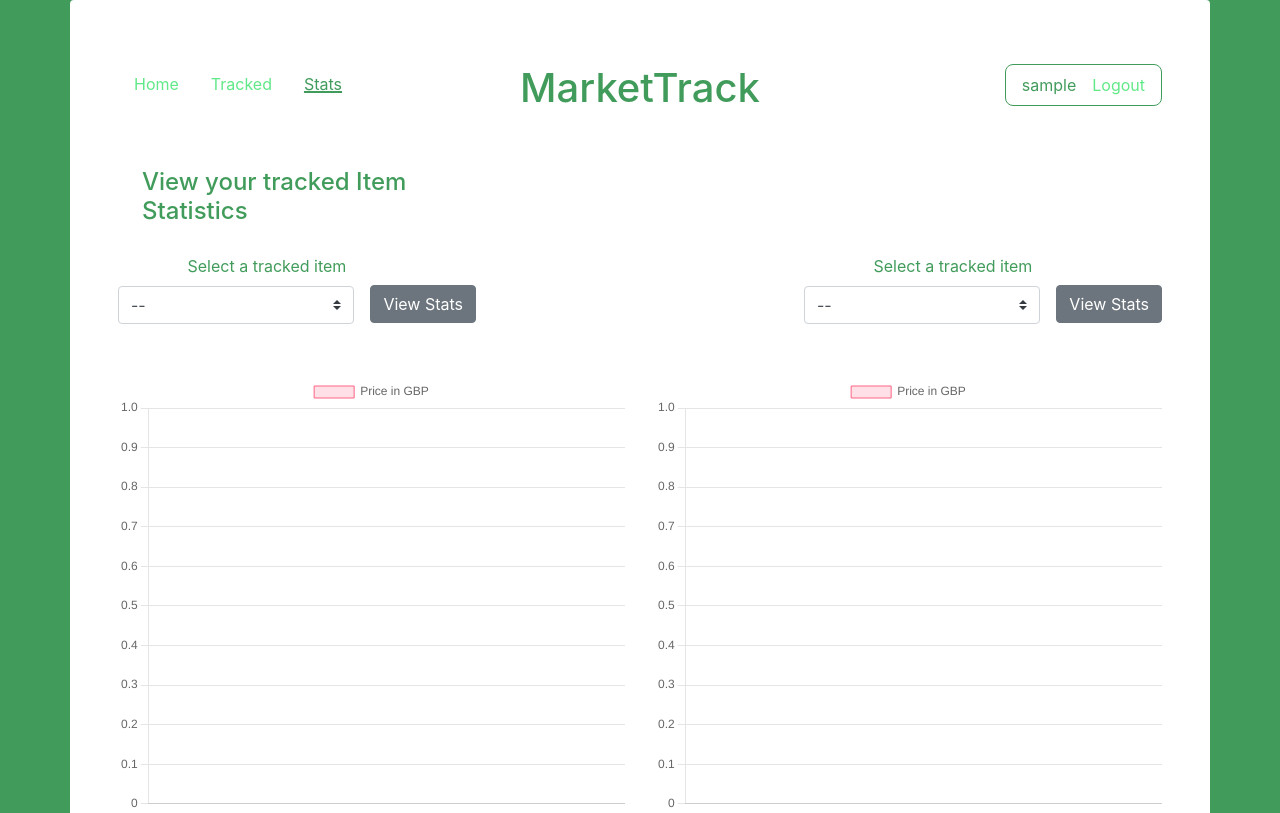
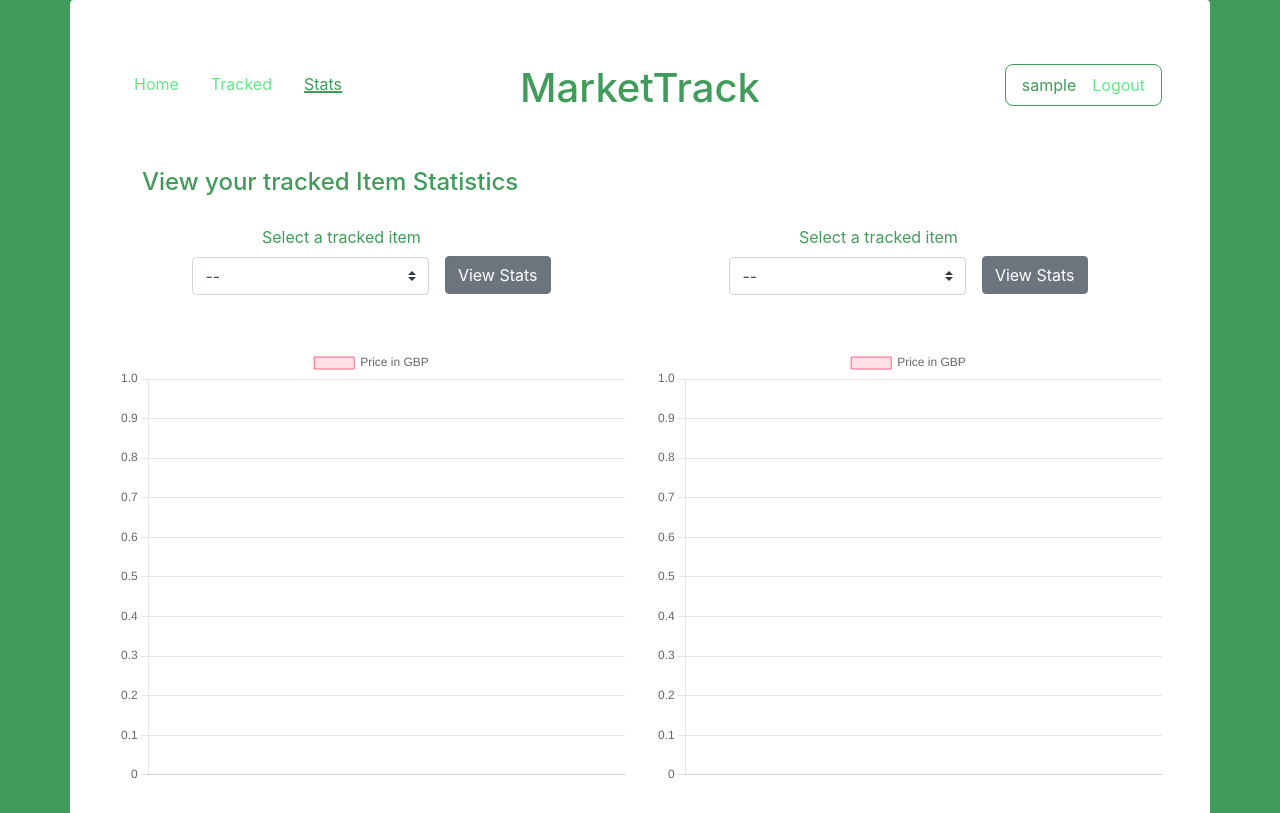
Before and after one commit to First-Derivative/MarketTrack, a Django app: page /stats in a window 1280 px wide. Shown: the top 813 px of the page. Run offline with Django 3.2, Linux system fonts and the light colour scheme; the visitor is signed in with stand-in values (Sample User, id 1); data that the repository does not hold is empty; some libraries are stand-ins or nearby versions.

Commit message:
minor changes

```diff
--- a/MarketTrack/Frontend/static/Frontend/styles/style.css
+++ b/MarketTrack/Frontend/static/Frontend/styles/style.css
@@ -244,13 +244,3 @@ label
 {
   height: 27rem;
 }
-/*
-canvas {
-  width: 50%;
-  height: 50%;
-  /* display: block; */
-}
-
-div.chart-container {
-  padding: 1px;
-} */
--- a/MarketTrack/Frontend/templates/Frontend/stats.html
+++ b/MarketTrack/Frontend/templates/Frontend/stats.html
@@ -13,7 +13,7 @@
 
 <div class="row" id="stats_info_display">
 
-  <div class="col-md-4 ml-4">
+  <div class="col-md ml-4">
     <h4 class="color_supp">View your tracked Item Statistics</h4>
   </div>
 
@@ -21,7 +21,7 @@
 
 <div class="row mt-3">
 
-  <div class="col-md-6 text-right">
+  <div class="col-md-6 d-flex justify-content-center text-right">
 
     <form class="d-flex" id="selectionForm_1">
       <div class="form-row align-items-center">
@@ -39,7 +39,7 @@
     </form>
   </div>
 
-  <div class="col-md-6 d-flex justify-content-end text-right">
+  <div class="col-md-6 d-flex justify-content-center text-right">
     <form class=" d-flex" id="selectionForm_2">
       <div class="form-row align-items-center">
         <div class="col-auto my-1 selection_wrapper">
```
